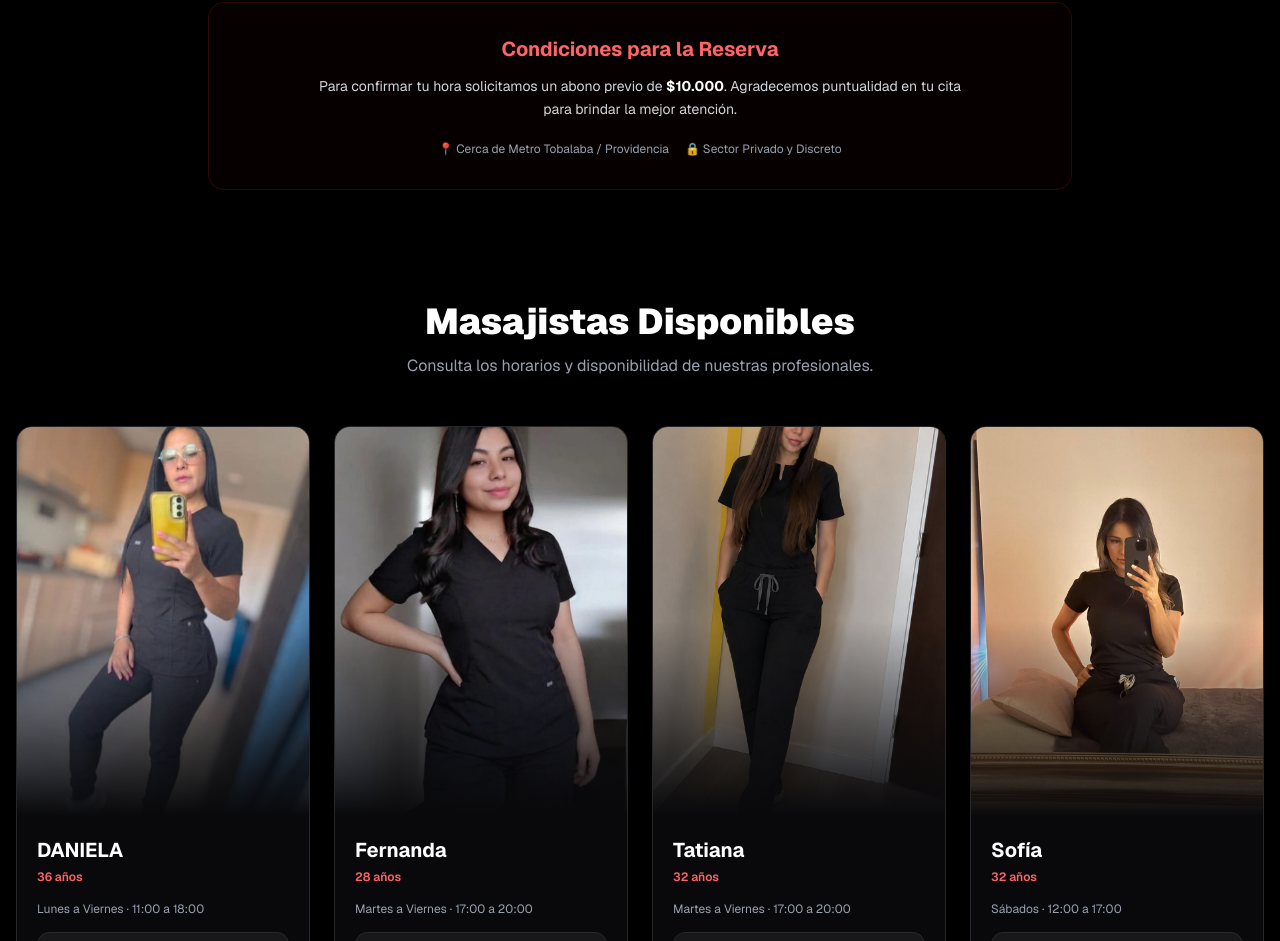
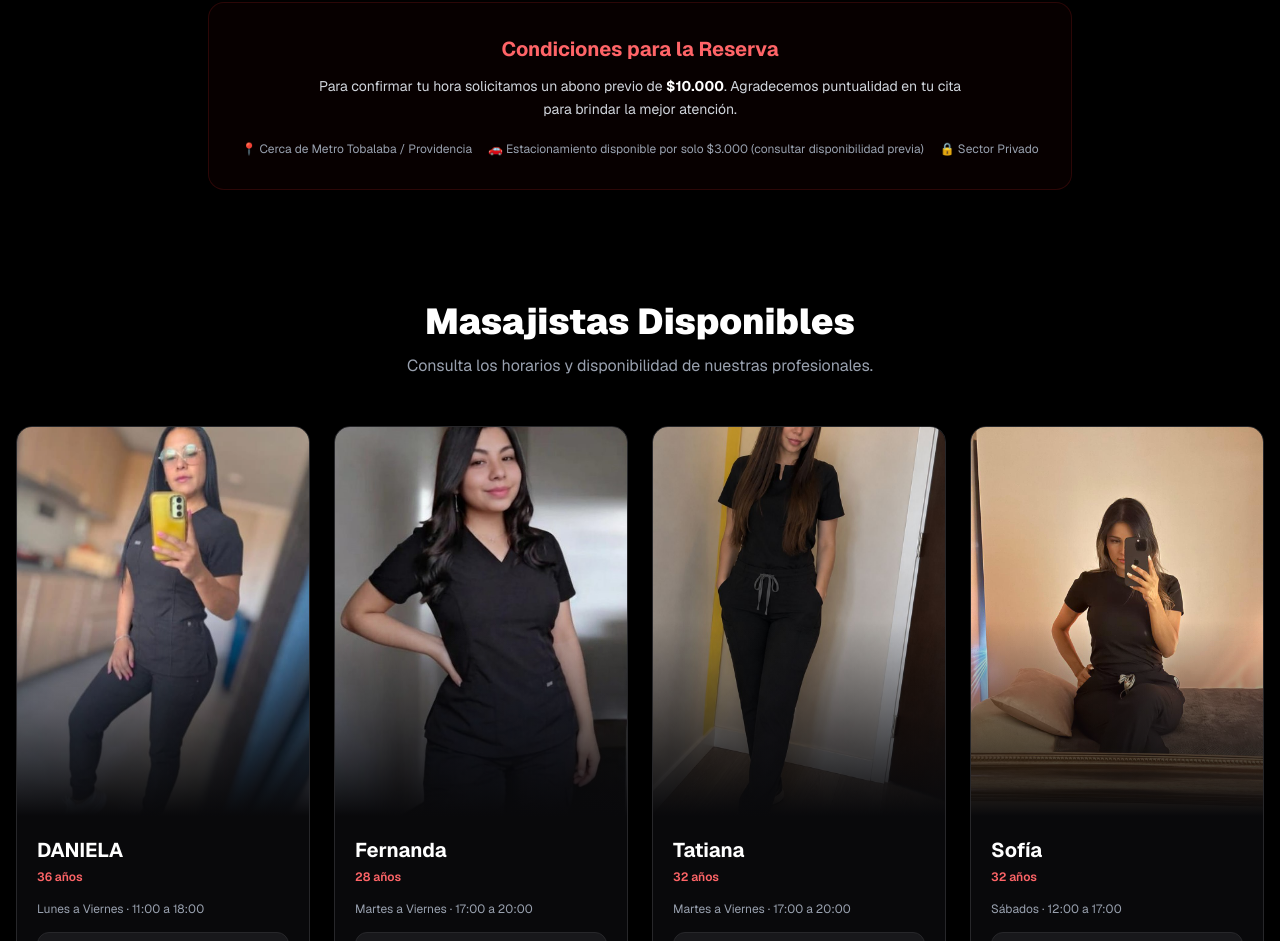
Before and after one commit to maruapersonal-create/tantraprovidencia-web, a Next.js app: page / in a window 1280 px wide. Shown: the part 1929-2870 px from the top of the page. Built offline with nearby package versions, Linux system fonts and the light colour scheme.

Commit message:
Remover palabra discreto

```diff
--- a/app/page.tsx
+++ b/app/page.tsx
@@ -269,7 +269,8 @@ export default function TantraProvidencia() {
           </p>
           <div className="pt-2 text-xs text-gray-400 flex flex-wrap justify-center gap-4">
             <span>📍 Cerca de Metro Tobalaba / Providencia</span>
-            <span>🔒 Sector Privado y Discreto</span>
+            <span>🚗 Estacionamiento disponible por solo $3.000 (consultar disponibilidad previa)</span>
+            <span>🔒 Sector Privado</span>
           </div>
         </div>
       </section>
```
